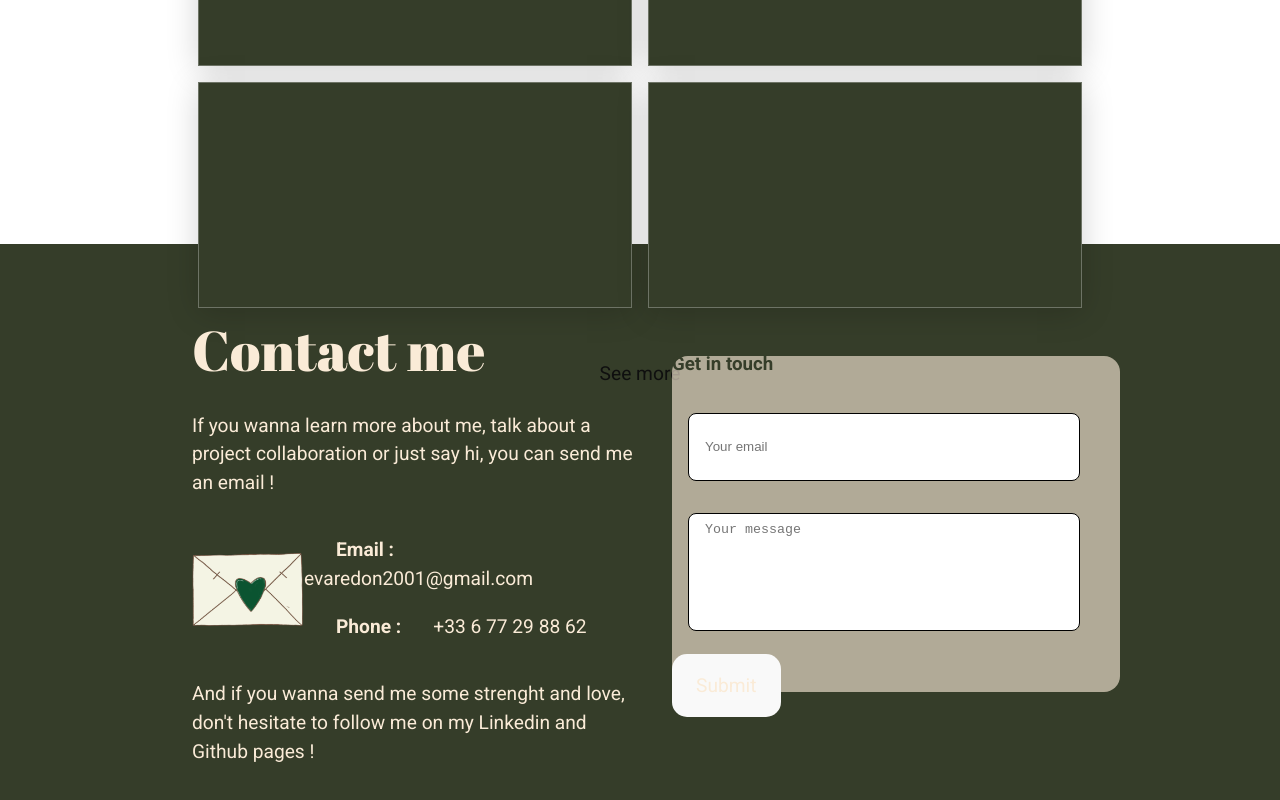
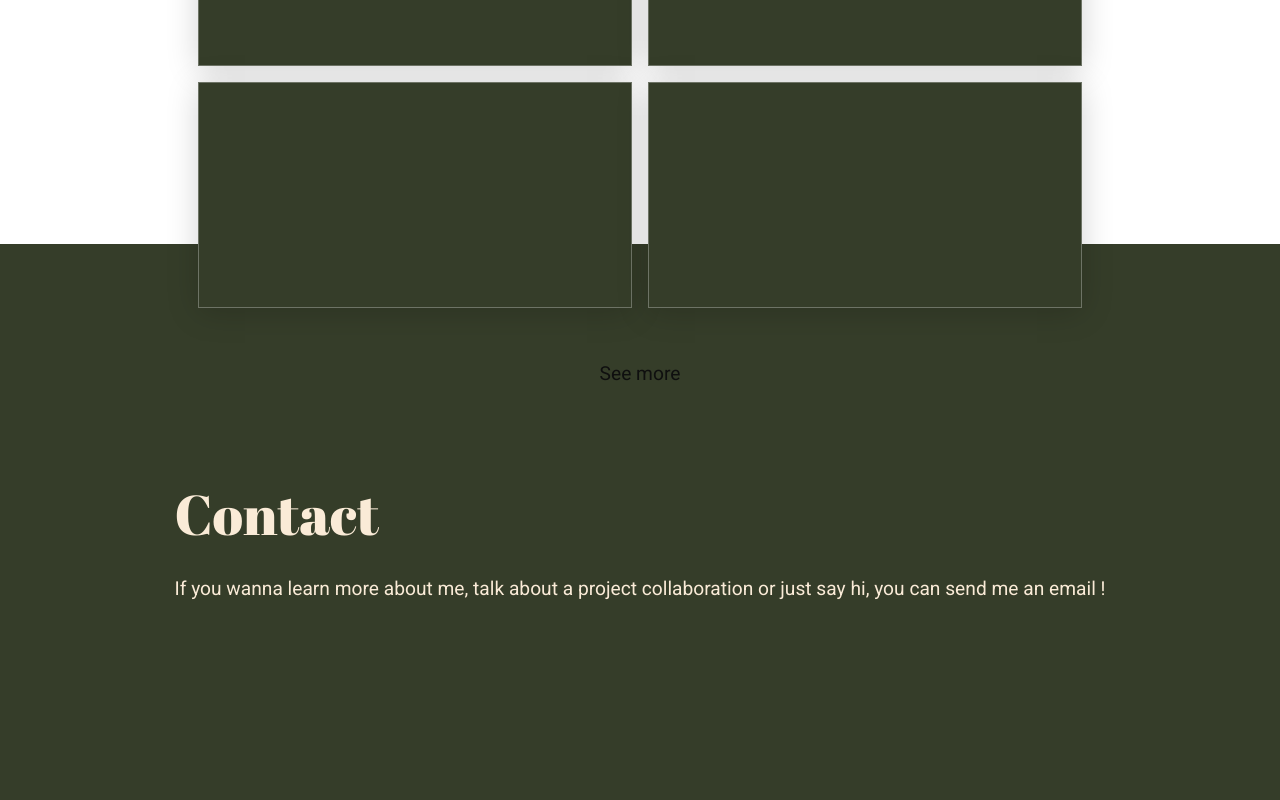
Before and after one commit to evaredon/redeva-portfolio, a React (Vite) app in the folder redeva-portfolio/: page / in a window 1280 px wide. Shown: the part 2660-3460 px from the top of the page. Built offline with nearby package versions, Linux system fonts and the light colour scheme.

Commit message:
changing design, restart contact section

```diff
--- a/redeva-portfolio/src/components/About/About.scss
+++ b/redeva-portfolio/src/components/About/About.scss
@@ -20,7 +20,7 @@
   &-Cartoon {
     position: absolute;
     left: 12rem;
-    top: 73rem;
+    top: 75rem;
     width: 18rem;
   }
 
--- a/redeva-portfolio/src/components/Contact/Contact.jsx
+++ b/redeva-portfolio/src/components/Contact/Contact.jsx
@@ -1,29 +1,19 @@
 import './Contact.scss';
-import Letter from '../../assets/loveletter.png'
+// import Letter from '../../assets/loveletter.png'
+// import Intro from './Intro/Intro';
+// import Form from './Form/Form';
 
 function Contact() {
   return (
     <div className="Contact">
       <div className='Contact-Intro'>
-        <h2>Contact me</h2>
+      {/* <img className="Contact-Letter" src={Letter} alt="Love letter drawing" /> */}
+        <h2>Contact</h2>
         <p>If you wanna learn more about me, talk about a project collaboration or just say hi, you can send me an email !</p>
-        <div className='Contact-Info'>
-          <img className="Contact-Letter" src={Letter} alt="Love letter drawing" />
-          <section>
-            <p><span className='Contact-Join'>Email : </span>evaredon2001@gmail.com</p>
-            <p><span className='Contact-Join'>Phone :</span>+33 6 77 29 88 62</p>
-          </section>
-        </div>
-        <p>And if you wanna send me some strenght and love, don't hesitate to follow me on my Linkedin and Github pages !</p>
+        {/* <Intro /> */}
+        {/* <p>And if you wanna send me some strenght and love, don't hesitate to follow me on my Linkedin and Github pages !</p> */}
       </div>
-      <div className='Contact-Form'>
-        <form>
-          <h3>Get in touch</h3>
-          <input type="text" placeholder="Your email" className="Contact-Mail" />
-          <textarea placeholder="Your message" className="Contact-Message" />
-          <button>Submit</button>
-        </form>
-      </div>
+      {/* <Form /> */}
     </div>
   );
 }
--- a/redeva-portfolio/src/components/Contact/Contact.scss
+++ b/redeva-portfolio/src/components/Contact/Contact.scss
@@ -7,57 +7,8 @@
   justify-content: center;
   align-items: center;
 
-  &-Intro {
-    width: 35%;
-    margin: 0 2rem;
-  }
-
-  &-Info {
-    display: flex;
-    align-items: center;
-  }
-
-  &-Join {
-    padding: 2rem;
-    font-weight: 700;
-  }
-
   &-Letter {
-    width: 25%;
-    height: 30%;
-    margin: 1.5rem 0;
+    width: 18%;
     font-weight: bold;
   }
-
-  &-Form {
-    color: #353d29;
-    display: flex;
-    flex-direction: column;
-    align-items: center;
-    justify-content: center;
-    background-color: rgba(250, 235, 215, 0.63);
-    border-radius: 1rem;
-    width: 35%;
-    height: 60%;
-  }
-
-  &-Mail {
-    border: 1px solid rgb(0, 0, 0);
-    padding: 0.5rem 1rem;
-    border-radius: 8px;
-    width: 80%;
-    height: 50px;
-    margin: 1rem;
-  }
-
-  &-Message {
-    border-radius: 8px;
-    height: 100px;
-    width: 80%;
-    resize: none;
-    outline: 0;
-    padding: 0.5rem 1rem;
-    border: 1px solid rgb(0, 0, 0);
-    margin: 1rem;
-  }
 }
--- /dev/null
+++ b/redeva-portfolio/src/components/Contact/Form/Form.jsx
@@ -0,0 +1,16 @@
+import './Form.scss'
+
+function Form() {
+    return (
+        <div className='Contact-Form'>
+        <form>
+          <h3>Get in touch</h3>
+          <input type="text" placeholder="Your email" className="Contact-Mail" />
+          <textarea placeholder="Your message" className="Contact-Message" />
+          <button>Submit</button>
+        </form>
+        </div>
+    );
+  }
+
+  export default Form;
--- /dev/null
+++ b/redeva-portfolio/src/components/Contact/Form/Form.scss
@@ -0,0 +1,33 @@
+.Contact {
+  &-Form {
+    color: #353d29;
+    display: flex;
+    flex-direction: column;
+    align-items: center;
+    justify-content: center;
+    background-color: rgba(250, 235, 215, 0.63);
+    border-radius: 1rem;
+    width: 35%;
+    height: 60%;
+  }
+
+  &-Mail {
+    border: 1px solid rgb(0, 0, 0);
+    padding: 0.5rem 1rem;
+    border-radius: 8px;
+    width: 80%;
+    height: 50px;
+    margin: 1rem;
+  }
+
+  &-Message {
+    border-radius: 8px;
+    height: 100px;
+    width: 80%;
+    resize: none;
+    outline: 0;
+    padding: 0.5rem 1rem;
+    border: 1px solid rgb(0, 0, 0);
+    margin: 1rem;
+  }
+}
--- /dev/null
+++ b/redeva-portfolio/src/components/Contact/Intro/Intro.jsx
@@ -0,0 +1,14 @@
+import './Intro.scss';
+
+function Intro() {
+  return (
+        <div className='Contact-Info'>
+            <section>
+            <p><span className='Contact-Join'>Email : </span>evaredon2001@gmail.com</p>
+            <p><span className='Contact-Join'>Phone :</span>+33 6 77 29 88 62</p>
+            </section>
+        </div>
+  );
+}
+
+export default Intro;
--- /dev/null
+++ b/redeva-portfolio/src/components/Contact/Intro/Intro.scss
@@ -0,0 +1,17 @@
+.Contact {
+
+    &-Intro {
+    width: 35%;
+    margin: 0 2rem;
+  }
+
+  &-Info {
+    display: flex;
+    align-items: center;
+  }
+
+  &-Join {
+    padding: 2rem;
+    font-weight: 700;
+  }
+}
```
